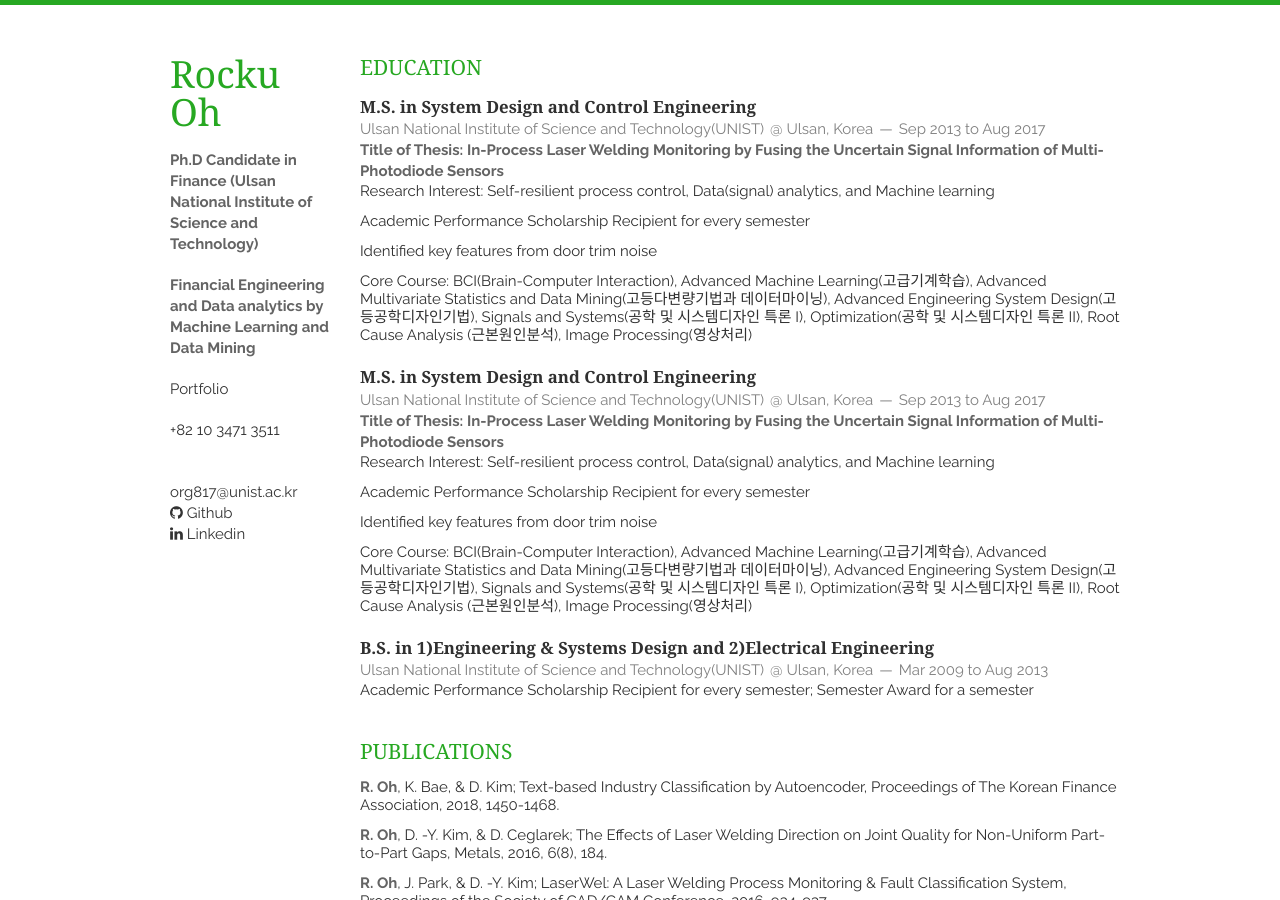
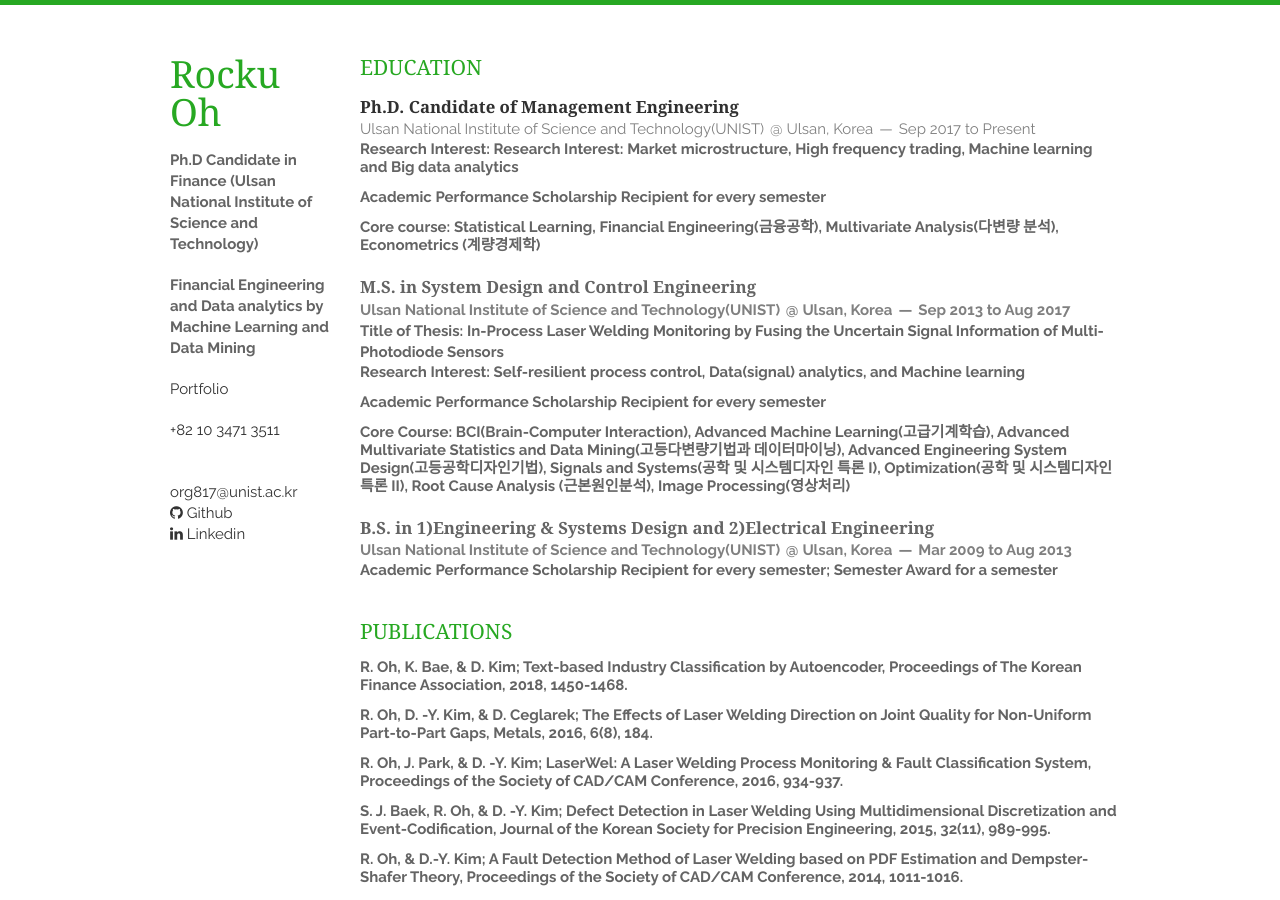
Before and after one commit to org817/org817.github.io, a Jekyll site: the page built from index.html, in a window 1280 px wide and 900 px high. Built offline with Jekyll 4.4.1, drawn with Linux system fonts in a browser that asks for light colours; nearby versions of some CDN libraries; the list of posts is cut into pages by our own code.

Commit message:
Update education.html

```diff
--- a/_includes/education.html
+++ b/_includes/education.html
@@ -3,16 +3,14 @@
 
     <article>
         <header>
-          <h1>M.S. in System Design and Control Engineering</h1>
+          <h1>Ph.D. Candidate of Management Engineering</h1>
           <span>Ulsan National Institute of Science and Technology(UNIST)</span>
-          <span><address>Ulsan, Korea</address><time>Sep 2013 to Aug 2017</time></span>
+          <span><address>Ulsan, Korea</address><time>Sep 2017 to Present</time></span>
       </header>
-      <p><em>Title of Thesis: In-Process Laser Welding Monitoring by Fusing the Uncertain Signal Information of Multi-Photodiode Sensors</em></p>
         <ul>
-          <li>Research Interest: Self-resilient process control, Data(signal) analytics, and Machine learning</li>
+          <li><em>Research Interest: Research Interest: Market microstructure, High frequency trading, Machine learning and Big data analytics<em></li>
           <li>Academic Performance Scholarship Recipient for every semester</li>
-          <li>Identified key features from door trim noise</li>
-          <li>Core Course: BCI(Brain-Computer Interaction), Advanced Machine Learning(고급기계학습), Advanced Multivariate Statistics and Data Mining(고등다변량기법과 데이터마이닝), Advanced Engineering System Design(고등공학디자인기법), Signals and Systems(공학 및 시스템디자인 특론 I), Optimization(공학 및 시스템디자인 특론 II), Root Cause Analysis (근본원인분석), Image Processing(영상처리)</li>
+          <li>Core course: Statistical Learning, Financial Engineering(금융공학), Multivariate Analysis(다변량 분석), Econometrics (계량경제학)</li>
         </ul>
     </article>
     <article>
@@ -25,7 +23,6 @@
         <ul>
           <li>Research Interest: Self-resilient process control, Data(signal) analytics, and Machine learning</li>
           <li>Academic Performance Scholarship Recipient for every semester</li>
-          <li>Identified key features from door trim noise</li>
           <li>Core Course: BCI(Brain-Computer Interaction), Advanced Machine Learning(고급기계학습), Advanced Multivariate Statistics and Data Mining(고등다변량기법과 데이터마이닝), Advanced Engineering System Design(고등공학디자인기법), Signals and Systems(공학 및 시스템디자인 특론 I), Optimization(공학 및 시스템디자인 특론 II), Root Cause Analysis (근본원인분석), Image Processing(영상처리)</li>
         </ul>
   </article>
```
Lines whose indentation alone changed are shown as unchanged.
